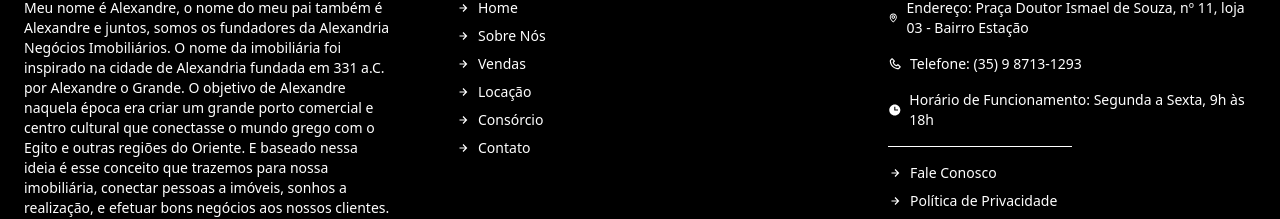
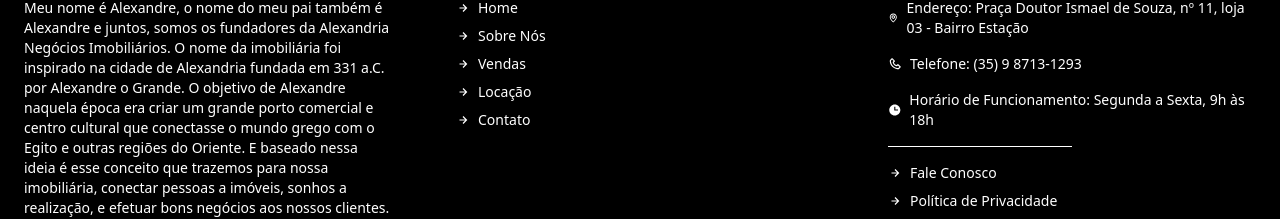
Before and after one commit to alexandriaimoveis/site, a Next.js app: page / in a window 1280 px wide. Shown: the part 2666-2885 px from the top of the page. Built offline with nearby package versions, Linux system fonts and the light colour scheme; no server answers; the database is empty.

Commit message:
fix: removing item 'consorcio' from footer

```diff
--- a/app/components/footer/page.jsx
+++ b/app/components/footer/page.jsx
@@ -25,7 +25,6 @@
             <li className="flex items-center gap-2 hover:font-bold transition ease-in-out duration-300 hover:text-[#F29829]"><BiRightArrowAlt /> <Link href="/pages/sobre-nos">Sobre Nós</Link></li>
             <li className="flex items-center gap-2 hover:font-bold transition ease-in-out duration-300 hover:text-[#F29829]"><BiRightArrowAlt /> <Link href="/pages/vendas">Vendas</Link></li>
             <li className="flex items-center gap-2 hover:font-bold transition ease-in-out duration-300 hover:text-[#F29829]"><BiRightArrowAlt /> <Link href="/pages/locacao">Locação</Link></li>
-            <li className="flex items-center gap-2 hover:font-bold transition ease-in-out duration-300 hover:text-[#F29829]"><BiRightArrowAlt /> <Link href="/pages/consorcio">Consórcio</Link></li>
             <li className="flex items-center gap-2 hover:font-bold transition ease-in-out duration-300 hover:text-[#F29829]"><BiRightArrowAlt /> <Link href="/pages/contato">Contato</Link></li>
           </ul>
         </div>
```
